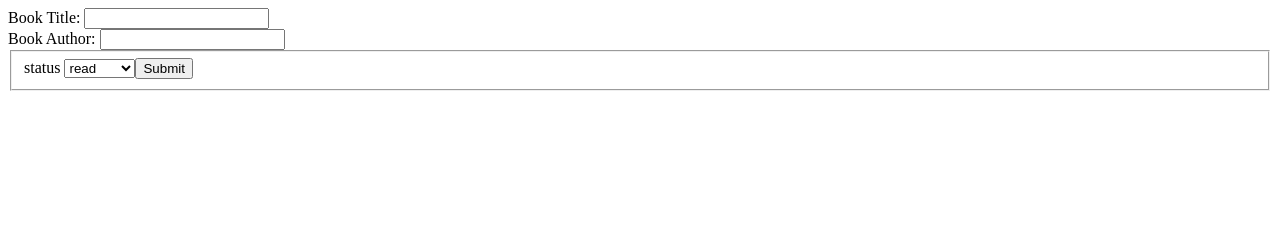
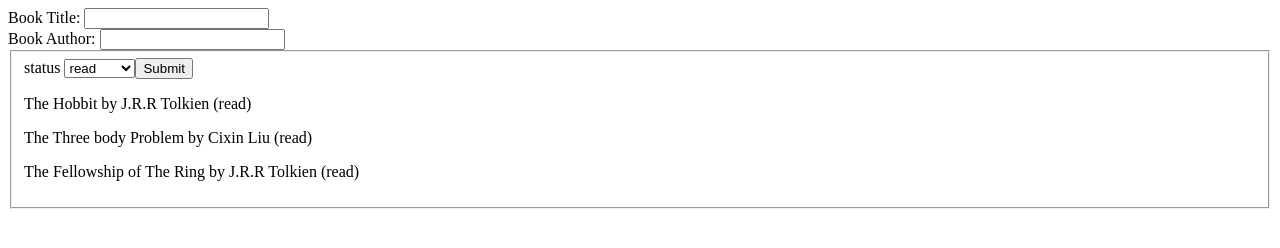
Before and after one commit to duarteeuler/library, a plain HTML site: page index.html in a window 1280 px wide. Drawn offline with Linux system fonts and the light colour scheme.

Commit message:
add function showBooks

```diff
--- a/index.html
+++ b/index.html
@@ -34,9 +34,7 @@
   </form>
 
   <div id="container">
-    <div></div>
-    <div></div>
-    <div></div>
+
   </div>
 
 
--- a/index.js
+++ b/index.js
@@ -1,5 +1,10 @@
 let myLibrary = [];
-let arrayId = 0;
+let arrayId = 3;
+let i = 0;
+
+myLibrary[0] = { title: "The Hobbit", author: "J.R.R Tolkien", status: "read"};
+myLibrary[1] = { title: "The Three body Problem", author: "Cixin Liu", status: "read"};
+myLibrary[2] = { title: "The Fellowship of The Ring", author: "J.R.R Tolkien", status: "read"};
 
 function addBookToLibrary(){
   let bookTitle = document.getElementById('title');
@@ -21,8 +26,28 @@ function addBookToLibrary(){
   document.getElementById('author').value = "";
   document.getElementById('status').value = "read";
 
+  showBooks();
 }
 
+
+function showBooks(){
+
+  while(i<arrayId)
+  {
+    let book = myLibrary[i];
+
+    const paragraph = document.createElement('p');
+    const node = document.createTextNode(`${book.title  } by ${  book.author  } (${  book.status  })`);
+    paragraph.appendChild(node);
+
+    const element = document.getElementById('container');
+    element.appendChild(paragraph);
+    i+=1;
+  }
+
+}
+
+window.onload = showBooks;
 
 // the constructor
 function Book(name, author) {
--- a/style.css
+++ b/style.css
@@ -1,6 +1,6 @@
-#container {
+/*#container {
   display: grid;
-  grid-template-columns: 1fr 1fr 1fr;
-  grid-template-rows: 1fr 1fr 1fr;
-  background-color: aqua;
-}
+  grid-template-columns: repeat(5);
+  grid-gap: 10px;
+
+}*/
```
